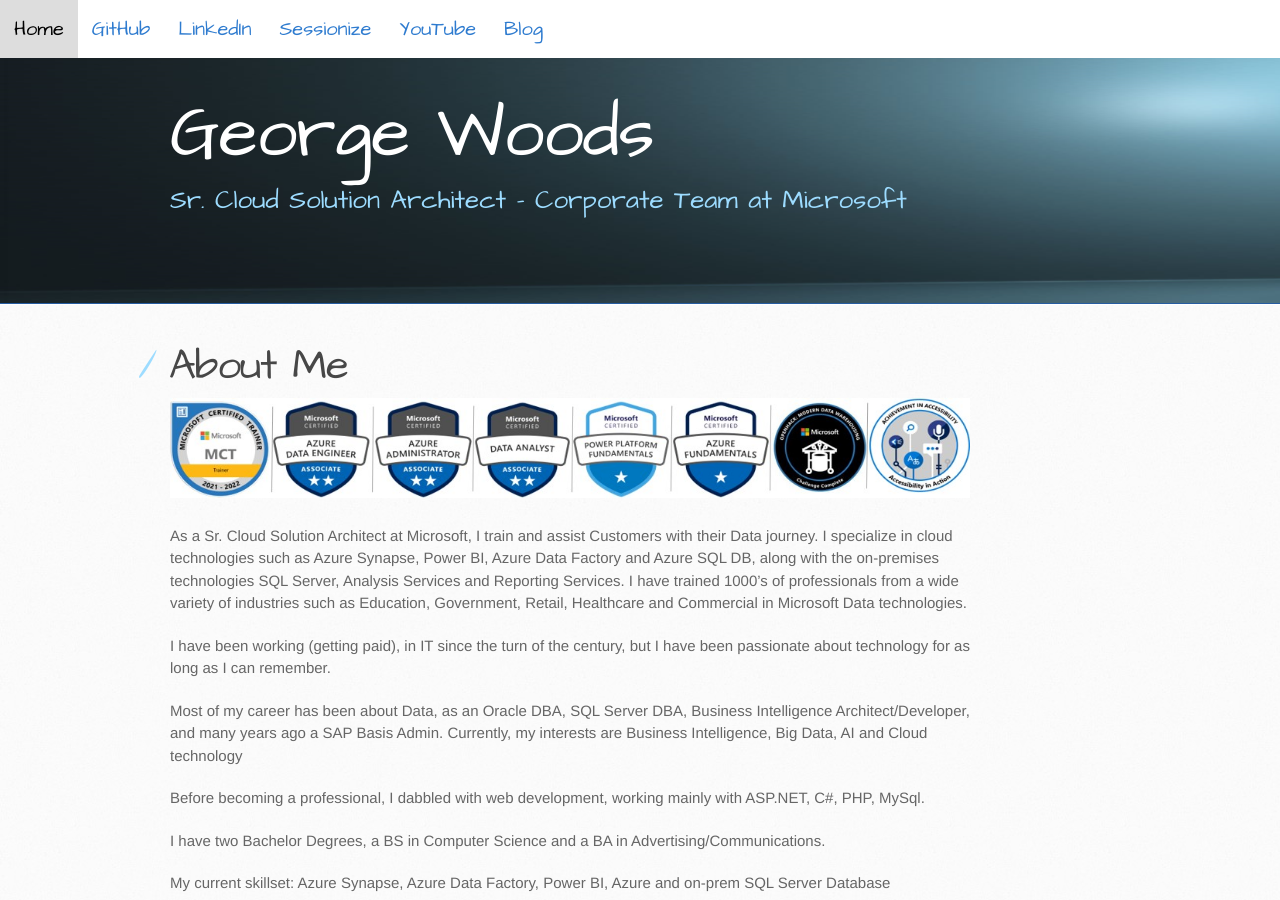
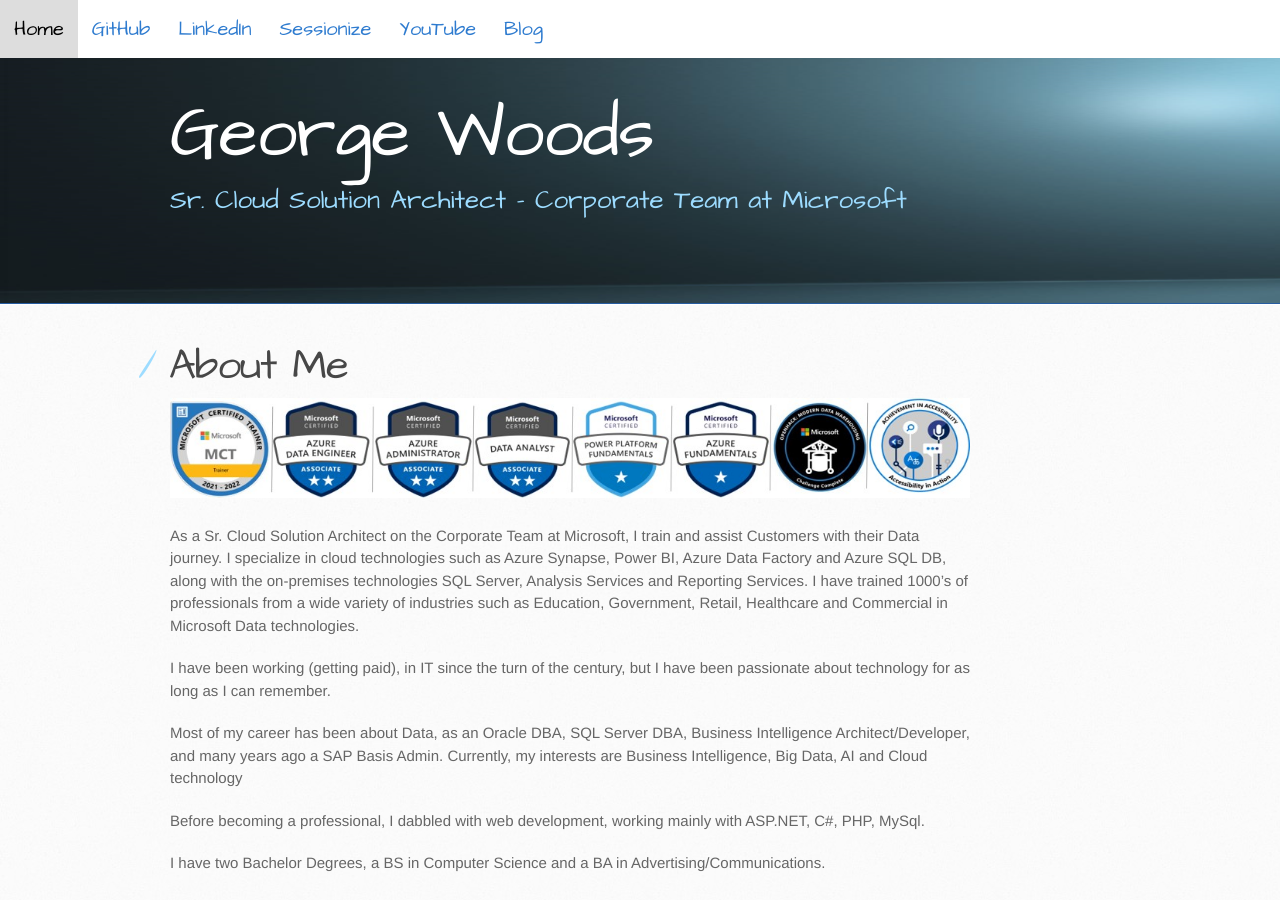
Before and after one commit to gvwoods/gvwoods.github.io, a Jekyll site: the page built from About.md, in a window 1280 px wide and 900 px high. Built offline with Jekyll 4.4.1, drawn with Linux system fonts in a browser that asks for light colours; our own code applies the rules of GitHub Pages for plain Markdown files.

Commit message:
Update About.md

```diff
--- a/About.md
+++ b/About.md
@@ -7,7 +7,7 @@
 <img src="images/certs04232021.jpg" alt="Oops they didn't load" width="900" height="100">
 
 
-As a Sr. Cloud Solution Architect at Microsoft, I train and assist Customers with their Data journey. I specialize in cloud technologies such as Azure Synapse, Power BI, Azure Data Factory and Azure SQL DB, along with the on-premises technologies SQL Server, Analysis Services and Reporting Services. I have trained 1000’s of professionals from a wide variety of industries such as Education, Government, Retail, Healthcare and Commercial in Microsoft Data technologies.
+As a Sr. Cloud Solution Architect on the Corporate Team at Microsoft, I train and assist Customers with their Data journey. I specialize in cloud technologies such as Azure Synapse, Power BI, Azure Data Factory and Azure SQL DB, along with the on-premises technologies SQL Server, Analysis Services and Reporting Services. I have trained 1000’s of professionals from a wide variety of industries such as Education, Government, Retail, Healthcare and Commercial in Microsoft Data technologies.
 
 I have been working (getting paid), in IT since the turn of the century, but I have been passionate about technology for as long as I can remember.
 
```
